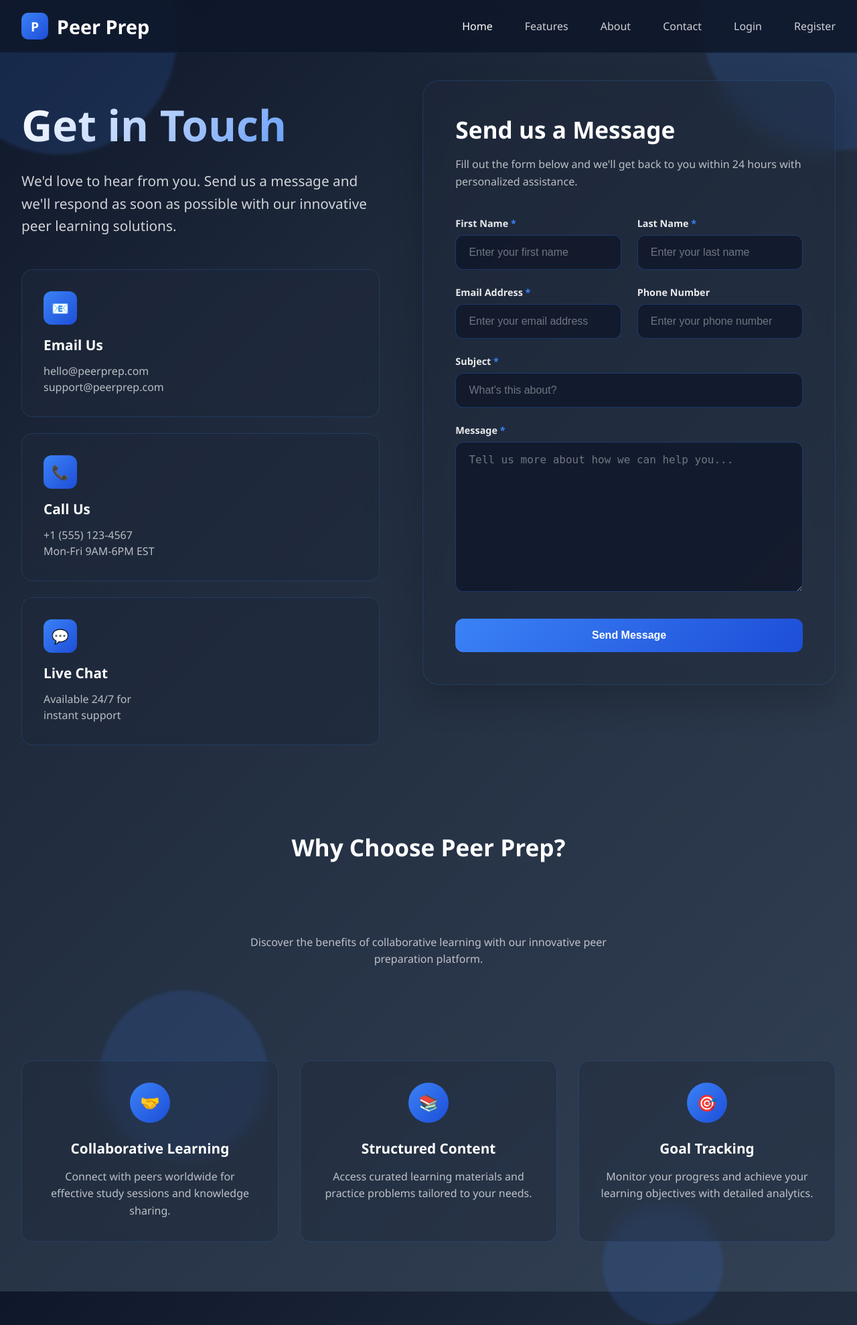
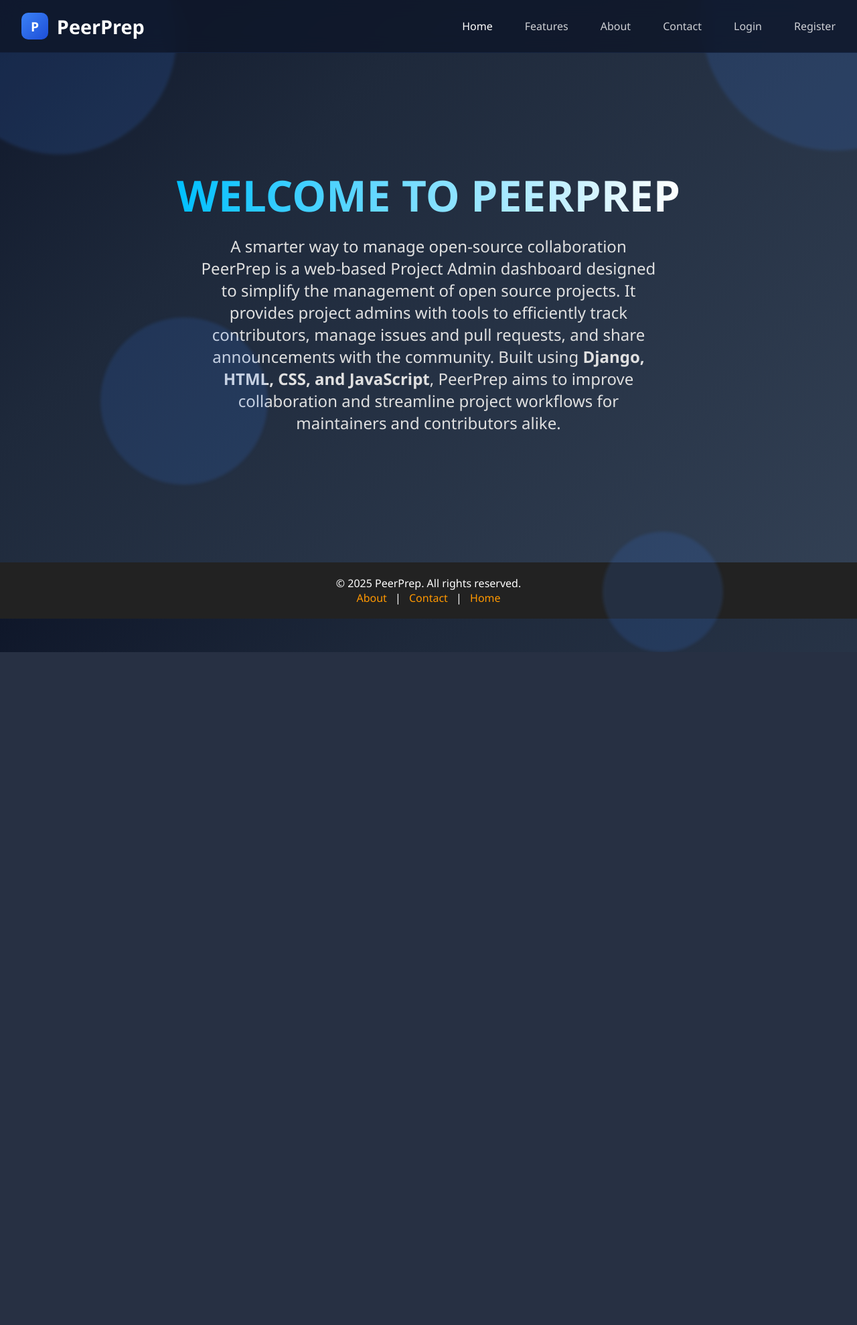
Before and after one commit to radhika-droid/PeerPrep, a Django app: page / in a window 1280 px wide; the page is wider, and only the part inside the window is pictured. Shown: that part at 67% size. After the commit the page ends 974 px from the top of that part, so only its background shows below. Run offline with Django 5.2, Linux system fonts and the light colour scheme.

Commit message:
Added forgot password ,footer , home,about,feature,contact pages

```diff
--- a/core/views.py
+++ b/core/views.py
@@ -45,9 +45,34 @@ def register(request):
         form = UserCreationForm()
     return render(request, 'registration/register.html', {'form': form})
 
+def forgot_password(request):
+    if request.method == "POST":
+        username = request.POST.get("username")
+        email = request.POST.get("email")
+        # later you can verify details
+        return render(request, "registration/forgot_password.html", {
+            "message": "If details are correct, reset instructions will be sent."
+        })
+    return render(request, "registration/forgot_password.html")
+
+
 @login_required
 def dashboard(request):
     context = {
         'user': request.user,
     }
     return render(request, 'dashboard.html', context)
+
+from django.shortcuts import render
+
+def home(request):
+    return render(request, 'home.html')
+
+def feature(request):
+    return render(request, 'feature.html')
+
+def about(request):
+    return render(request, 'about.html')
+
+def contact(request):
+    return render(request, 'contact.html')
--- a/peerprep/settings.py
+++ b/peerprep/settings.py
@@ -99,6 +99,7 @@ AUTH_PASSWORD_VALIDATORS = [
     },
 ]
 
+EMAIL_BACKEND = "django.core.mail.backends.console.EmailBackend"
 
 # Internationalization
 # https://docs.djangoproject.com/en/5.2/topics/i18n/
--- a/peerprep/urls.py
+++ b/peerprep/urls.py
@@ -3,16 +3,25 @@ from django.urls import path
 from django.conf import settings
 from django.conf.urls.static import static
 from django.contrib.auth import views as auth_views
-from core.views import index, contact_success, register, dashboard
+from core.views import (
+    index, contact_success, register, dashboard,
+    home, feature, about, contact,forgot_password
+)
 
 urlpatterns = [
     path('admin/', admin.site.urls),
     path('', index, name='index'),
+    path('home/', home, name='home'),
+    path('feature/', feature, name='feature'),
+    path('about/', about, name='about'),
+    path('contact/', contact, name='contact'),
+
     path('contact-success/', contact_success, name='contact_success'),
     path('register/', register, name='register'),
     path('login/', auth_views.LoginView.as_view(), name='login'),
     path('logout/', auth_views.LogoutView.as_view(), name='logout'),
     path('dashboard/', dashboard, name='dashboard'),
+    path('forgot-password/', forgot_password, name='forgot_password'),
 ]
 
 if settings.DEBUG:
--- a/templates/contact_success.html
+++ b/templates/contact_success.html
@@ -73,5 +73,6 @@
             margin: 0 auto;
         }
     </style>
+    {% include "footer.html" %}
 </body>
 </html>
--- a/templates/dashboard.html
+++ b/templates/dashboard.html
@@ -98,5 +98,6 @@
             border-color: rgba(59, 130, 246, 0.4);
         }
     </style>
+    {% include "footer.html" %}
 </body>
 </html>
--- /dev/null
+++ b/templates/footer.html
@@ -0,0 +1,30 @@
+<style>
+    .footer {
+  background: #222;
+  color: #fff;
+  text-align: center;
+  padding: 20px 0;
+  margin-top: 40px;
+}
+
+.footer a {
+  color: #ff9800;
+  margin: 0 8px;
+  text-decoration: none;
+  transition: color 0.3s ease;
+}
+
+.footer a:hover {
+  color: #fff176;
+}
+</style>
+
+
+<footer class="footer">
+    <p>&copy; 2025 PeerPrep. All rights reserved.</p>
+    <p>
+        <a href="{% url 'about' %}">About</a> |
+        <a href="{% url 'contact' %}">Contact</a> |
+        <a href="{% url 'index' %}">Home</a>
+    </p>
+</footer>
--- a/templates/index.html
+++ b/templates/index.html
@@ -4,8 +4,37 @@
 <head>
     <meta charset="UTF-8">
     <meta name="viewport" content="width=device-width, initial-scale=1.0">
-    <title>Peer Prep - Collaborative Learning Platform</title>
+    <title>PeerPrep - Collaborative Learning Platform</title>
     <link rel="stylesheet" href="{% static 'css/index.css' %}">
+
+    <style>
+        /* Hero Section */
+        .hero {
+            display: flex;
+            flex-direction: column;
+            justify-content: center;
+            align-items: center;
+            text-align: center;
+            min-height: 100vh;
+            padding-top: 6rem; /* pushes content down below navbar */
+        }
+
+        .hero h1 {
+            font-size: 4rem;
+            font-weight: 900;
+            background: linear-gradient(90deg, #00bfff, #ffffff);
+            -webkit-background-clip: text;
+            -webkit-text-fill-color: transparent;
+            text-transform: uppercase;
+            margin-bottom: 1rem;
+        }
+
+        .hero p {
+            font-size: 1.5rem;
+            color: #e0e0e0;
+            max-width: 700px;
+        }
+    </style>
 </head>
 <body>
     <!-- Background Orbs -->
@@ -19,13 +48,14 @@
         <div class="nav-container">
             <div class="logo">
                 <div class="logo-icon">P</div>
-                Peer Prep
+                PeerPrep
             </div>
             <ul class="nav-menu">
-                <li><a href="#home" class="nav-link active">Home</a></li>
-                <li><a href="#features" class="nav-link">Features</a></li>
-                <li><a href="#about" class="nav-link">About</a></li>
-                <li><a href="#contact" class="nav-link">Contact</a></li>
+                <li><a href="{% url 'index' %}" class="nav-link active">Home</a></li>
+                <li><a href="{% url 'feature' %}" class="nav-link">Features</a></li>
+                <li><a href="{% url 'about' %}" class="nav-link">About</a></li>
+                <li><a href="{% url 'contact' %}" class="nav-link">Contact</a></li>
+
                 {% if user.is_authenticated %}
                     <li><a href="{% url 'dashboard' %}" class="nav-link">Dashboard</a></li>
                     <li><a href="{% url 'logout' %}" class="nav-link">Logout</a></li>
@@ -37,119 +67,16 @@
         </div>
     </nav>
 
-    <!-- Main Content -->
-    <main class="main-content">
-        <div class="container">
-            <!-- Left Section -->
-            <div class="left-section">
-                <h1 class="main-title">Get in Touch</h1>
-                <p class="subtitle">
-                    We'd love to hear from you. Send us a message and we'll respond as soon as possible with our innovative peer learning solutions.
-                </p>
+    <!-- Hero Section -->
+    <section class="hero">
+        <h1>Welcome to PeerPrep</h1>
+        <p>A smarter way to manage open-source collaboration</p>
+        <p> PeerPrep is a web-based Project Admin dashboard designed to simplify the management of open source projects.
+             It provides project admins with tools to efficiently track contributors, manage issues and pull requests, and share announcements
+              with the community. Built using <strong>Django, HTML, CSS, and JavaScript</strong>,
+            PeerPrep aims to improve collaboration and streamline project workflows for maintainers and contributors alike. </p>
+    </section>
+    {% include "footer.html" %}
 
-                <div class="contact-cards">
-                    <div class="contact-card">
-                        <div class="contact-icon">📧</div>
-                        <h3 class="contact-title">Email Us</h3>
-                        <div class="contact-info">
-                            hello@peerprep.com<br>
-                            support@peerprep.com
-                        </div>
-                    </div>
-
-                    <div class="contact-card">
-                        <div class="contact-icon">📞</div>
-                        <h3 class="contact-title">Call Us</h3>
-                        <div class="contact-info">
-                            +1 (555) 123-4567<br>
-                            Mon-Fri 9AM-6PM EST
-                        </div>
-                    </div>
-
-                    <div class="contact-card">
-                        <div class="contact-icon">💬</div>
-                        <h3 class="contact-title">Live Chat</h3>
-                        <div class="contact-info">
-                            Available 24/7 for<br>
-                            instant support
-                        </div>
-                    </div>
-                </div>
-            </div>
-
-            <!-- Right Section - Contact Form -->
-            <div class="right-section">
-                <h2 class="form-title">Send us a Message</h2>
-                <p class="form-subtitle">
-                    Fill out the form below and we'll get back to you within 24 hours with personalized assistance.
-                </p>
-
-                <form class="contact-form" method="post" id="contactForm">
-                    {% csrf_token %}
-                    {% if messages %}
-                        {% for message in messages %}
-                            <div class="alert alert-{{ message.tags }}">{{ message }}</div>
-                        {% endfor %}
-                    {% endif %}
-                    <div class="form-grid">
-                        <div class="form-group">
-                            <label class="form-label">First Name <span class="required">*</span></label>
-                            {{ form.first_name }}
-                        </div>
-                        <div class="form-group">
-                            <label class="form-label">Last Name <span class="required">*</span></label>
-                            {{ form.last_name }}
-                        </div>
-                        <div class="form-group">
-                            <label class="form-label">Email Address <span class="required">*</span></label>
-                            {{ form.email }}
-                        </div>
-                        <div class="form-group">
-                            <label class="form-label">Phone Number</label>
-                            {{ form.phone }}
-                        </div>
-                        <div class="form-group full-width">
-                            <label class="form-label">Subject <span class="required">*</span></label>
-                            {{ form.subject }}
-                        </div>
-                        <div class="form-group full-width">
-                            <label class="form-label">Message <span class="required">*</span></label>
-                            {{ form.message }}
-                        </div>
-                    </div>
-                    <button type="submit" class="submit-btn">Send Message</button>
-                </form>
-            </div>
-        </div>
-
-        <!-- Features Section -->
-        <section class="features-section">
-            <div class="container" style="grid-template-columns: 1fr;">
-                <h2 class="form-title" style="text-align: center; margin-bottom: 1rem;">Why Choose Peer Prep?</h2>
-                <p class="form-subtitle" style="text-align: center; max-width: 600px; margin: 0 auto;">
-                    Discover the benefits of collaborative learning with our innovative peer preparation platform.
-                </p>
-                <div class="features-grid">
-                    <div class="feature-card">
-                        <div class="feature-icon">🤝</div>
-                        <h3 class="feature-title">Collaborative Learning</h3>
-                        <p class="feature-description">Connect with peers worldwide for effective study sessions and knowledge sharing.</p>
-                    </div>
-                    <div class="feature-card">
-                        <div class="feature-icon">📚</div>
-                        <h3 class="feature-title">Structured Content</h3>
-                        <p class="feature-description">Access curated learning materials and practice problems tailored to your needs.</p>
-                    </div>
-                    <div class="feature-card">
-                        <div class="feature-icon">🎯</div>
-                        <h3 class="feature-title">Goal Tracking</h3>
-                        <p class="feature-description">Monitor your progress and achieve your learning objectives with detailed analytics.</p>
-                    </div>
-                </div>
-            </div>
-        </section>
-    </main>
-
-    <script src="{% static 'js/index.js' %}"></script>
 </body>
 </html>
```
Also changed, not shown: core/urls.py (added, +14 -0 lines), templates/about.html (added, +170 -0 lines), templates/base.html (added, +22 -0 lines), templates/contact.html (added, +131 -0 lines), templates/feature.html (added, +75 -0 lines), templates/registration/forgot_password.html (added, +23 -0 lines), templates/registration/login.html (+16 -0 lines).
